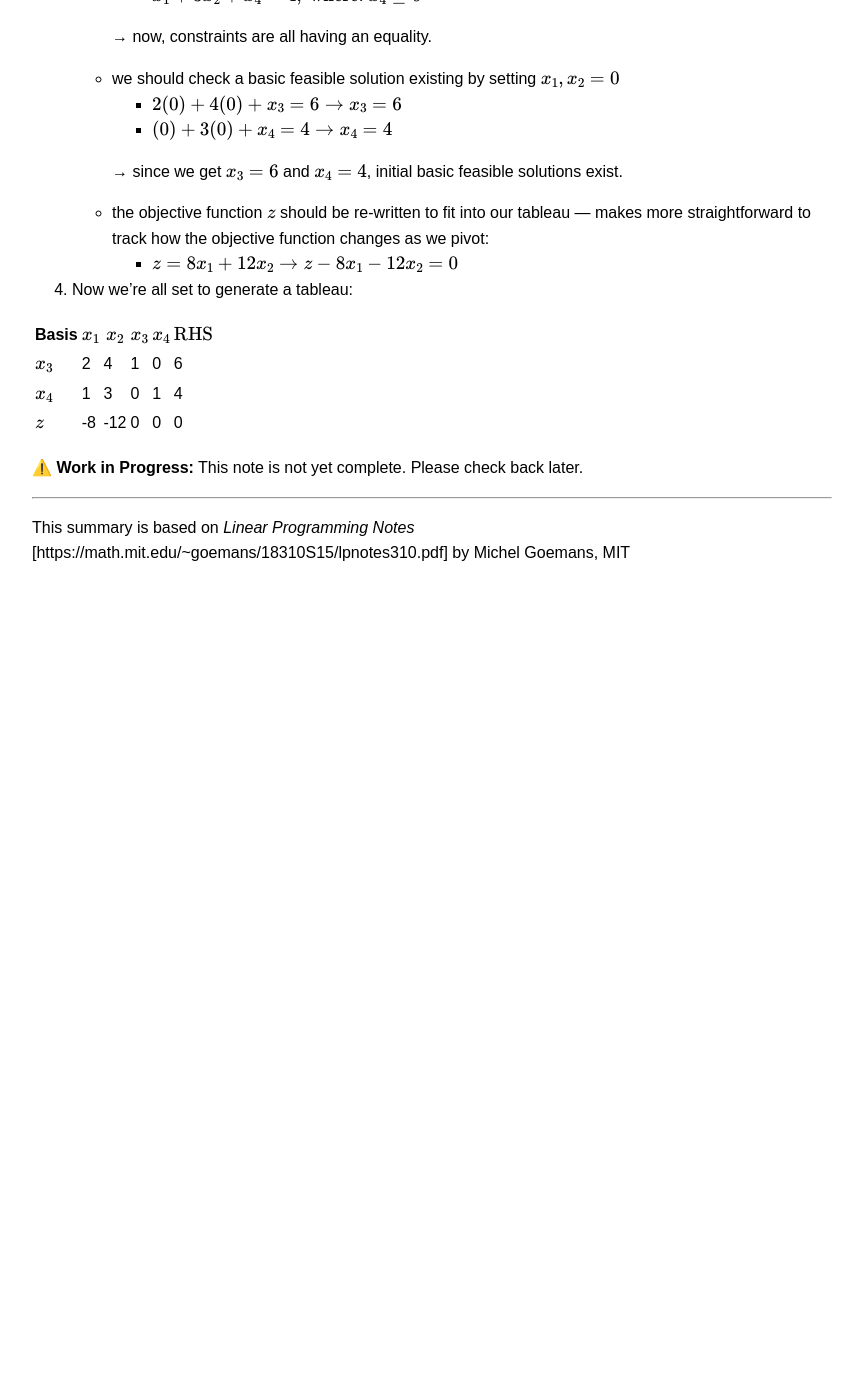
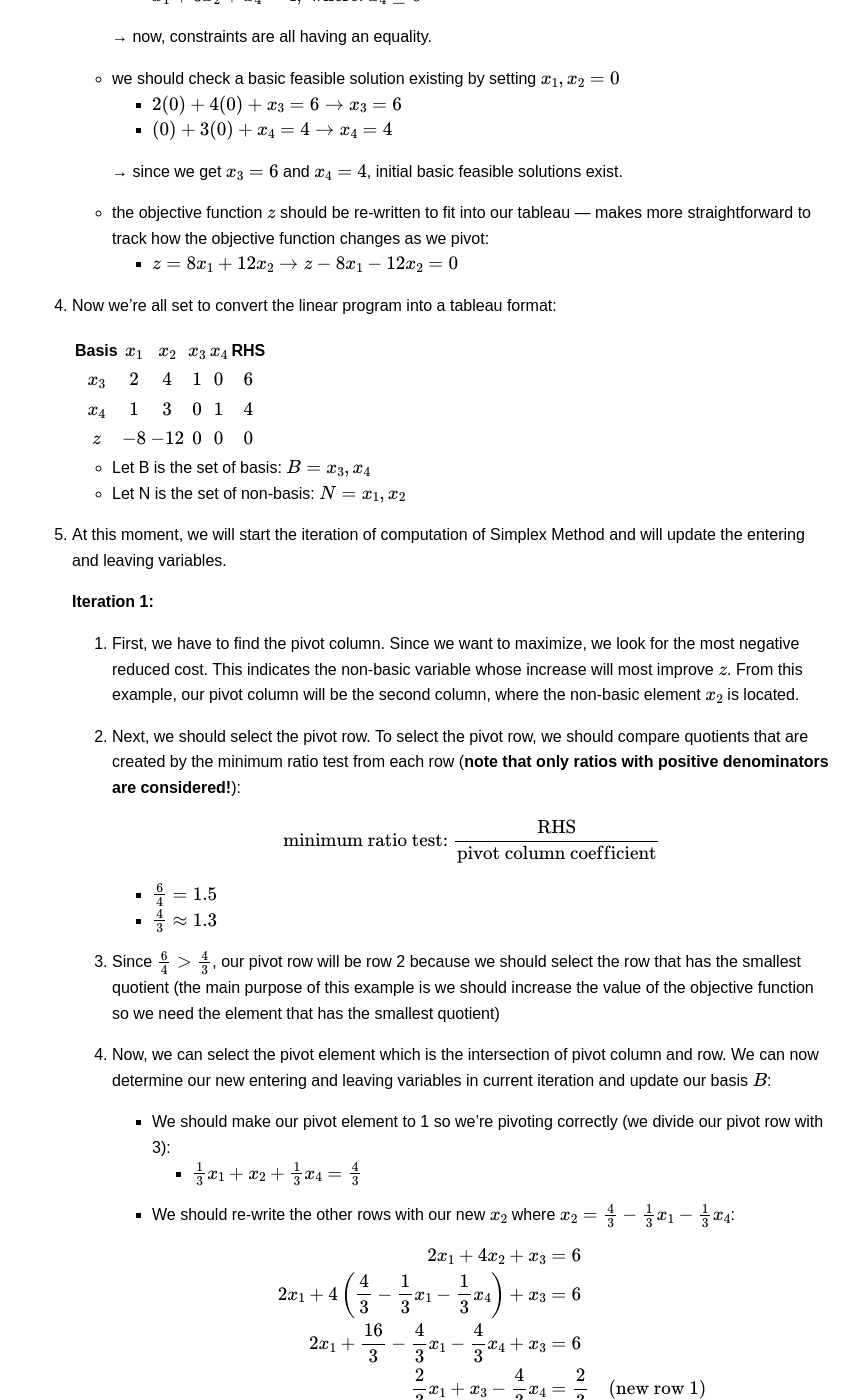
Before and after one commit to mkim2178/mkim2178.github.io, a Jekyll site: the page built from optimizations/lp_simplex_method_example_less_than_equal.md, in a window 1280 px wide and 1400 px high, scrolled down 960 px. Shown: the whole window, without its empty margins (208-1071 px from the left). Built offline with Jekyll 4.4.1, drawn with Linux system fonts in a browser that asks for light colours; before the commit the page ends 1590 px from its top, so only the background shows below that; some of the changed text lies outside the part shown.

Commit message:
add the first iteration of simplex method

```diff
--- a/optimizations/lp_simplex_method_example_less_than_equal.md
+++ b/optimizations/lp_simplex_method_example_less_than_equal.md
@@ -48,13 +48,77 @@ $$
 
     - the objective function $z$ should be re-written to fit into our tableau — makes more straightforward to track how the objective function changes as we pivot:
         - $z = 8x_1 + 12x_2 → z - 8x_1 - 12x_2 = 0$
-4. Now we’re all set to generate a tableau:
 
-| **Basis** | $x_1$ | $x_2$ | $x_3$ | $x_4$ | $\text{RHS}$ |
-| --- | --- | --- | --- | --- | --- |
-| $x_3$ | 2 | 4 | 1 | 0 | 6 |
-| $x_4$ | 1 | 3 | 0 | 1 | 4 |
-| $z$ | -8 | -12 | 0 | 0 | 0 |
+4. Now we’re all set to convert the linear program into a tableau format:
+
+    | **Basis** | $x_1$ | $x_2$ | $x_3$ | $x_4$ | **RHS** |
+    |:---------:|:-----:|:-----:|:-----:|:-----:|:-------:|
+    |   $x_3$   |   $2$   |   $4$   |   $1$   |   $0$   |    $6$    |
+    |   $x_4$   |   $1$   |   $3$   |   $0$   |   $1$   |    $4$    |
+    |    $z$    |  $-8$   | $-12$   |   $0$   |   $0$   |    $0$    |
+
+    - Let B is the set of basis: $B = {x_3, x_4}$
+    - Let N is the set of non-basis: $N = {x_1, x_2}$
+
+5. At this moment, we will start the iteration of computation of Simplex Method and will update the entering and leaving variables.
+
+    **Iteration 1:**
+
+    1. First, we have to find the pivot column. Since we want to maximize, we look for the most negative reduced cost. This indicates the non-basic variable whose increase will most improve $z$. From this example, our pivot column will be the second column, where the non-basic element $x_2$ is located.
+
+    2. Next, we should select the pivot row. To select the pivot row, we should compare quotients that are created by the minimum ratio test from each row (**note that only ratios with positive denominators are considered!**):
+
+        $$
+        \text{minimum ratio test:} \space \frac{\text{RHS}}{\text{pivot column coefficient}}
+        $$
+
+        - $\frac{6}{4} = 1.5$
+        - $\frac{4}{3} \approx 1.3$
+
+    3. Since $\frac{6}{4} > \frac{4}{3}$, our pivot row will be row 2 because we should select the row that has the smallest quotient (the main purpose of this example is we should increase the value of the objective function so we need the element that has the smallest quotient)
+
+    4. Now, we can select the pivot element which is the intersection of pivot column and row. We can now determine our new entering and leaving variables in current iteration and update our basis $B$:
+
+        - We should make our pivot element to 1 so we’re pivoting correctly (we divide our pivot row with 3):
+            - $\frac{1}{3}x_1 + x_2 + \frac{1}{3}x_4 = \frac{4}{3}$
+
+        - We should re-write the other rows with our new $x_2$ where $x_2 = \frac{4}{3} - \frac{1}{3}x_1 - \frac{1}{3}x_4$:
+
+            $$
+            \begin{aligned}
+            2x_1 + 4x_2 + x_3 &= 6 \\
+            2x_1 + 4\left(\frac{4}{3} - \frac{1}{3}x_1 - \frac{1}{3}x_4\right) + x_3 &= 6 \\
+            2x_1 + \frac{16}{3} - \frac{4}{3}x_1 - \frac{4}{3}x_4 + x_3 &= 6 \\
+            \frac{2}{3}x_1 + x_3 - \frac{4}{3}x_4 &= \frac{2}{3} \quad \text{(new row 1)}
+            \end{aligned}
+            $$
+
+        - We also have to re-write the $z$ with our new $x_2$:
+
+            $$
+            \begin{aligned}
+            z - 8x_1 - 12x_2 &= 0 \\
+            z - 8x_1 - 12\left(\frac{4}{3} - \frac{1}{3}x_1 - \frac{1}{3}x_4\right) &= 0 \\
+            z - 8x_1 - 16 + 4x_1 + 4x_4 &= 0 \\
+            z - 4x_1 + 4x_4 &= 16 \quad \text{(new z)}
+            \end{aligned}
+            $$
+
+        - At this moment, our $x_2$, is the new **entering variable** (our new basic variable). Since our $x_4$ has been replaced, this is determined as a **leaving variable** (our new non-basic variable)
+
+        - Let’s update our tableau:
+
+            | **Basis** |  $x_1$  | $x_2$ | $x_3$ |   $x_4$   |  **RHS**  |
+            |:---------:|:-------:|:-----:|:-----:|:---------:|:---------:|
+            |   $x_3$   |  $\frac{2}{3}$  |   $0$   |   $1$   |  $-\frac{4}{3}$  |  $\frac{2}{3}$  |
+            |   $x_2$   |  $\frac{1}{3}$  |   $1$   |   $0$   |  $\frac{1}{3}$   |  $\frac{4}{3}$  |
+            |    $z$    |    $-4$   |   $0$   |   $0$   |     $4$     |    $16$     |
+
+            - $B = {x_3, x_2}$
+            - $N = {x_1, x_4}$
+
+
+
 
 ⚠️ **Work in Progress:** This note is not yet complete. Please check back later.
 
```
